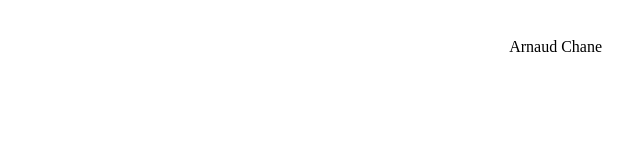
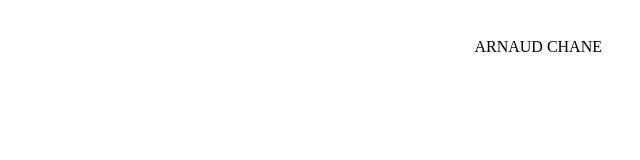
Before and after one commit to Arnaud-Chane/Arnaud-Chane-Netlify, a plain HTML site: page home.html in a window 1280 px wide. Shown: the full height of the page, 640-1280 px from the left. Drawn offline with Linux system fonts and the light colour scheme.

Commit message:
Update style.css
(2020.01.18) Mettre en majuscule mon nom en haut à droite.

```diff
--- a/style.css
+++ b/style.css
@@ -45,3 +45,7 @@ body {
 .nav-link-wrapper a:hover{
     color: black;
 }
+
+.brand {
+    text-transform: uppercase;
+}
```
